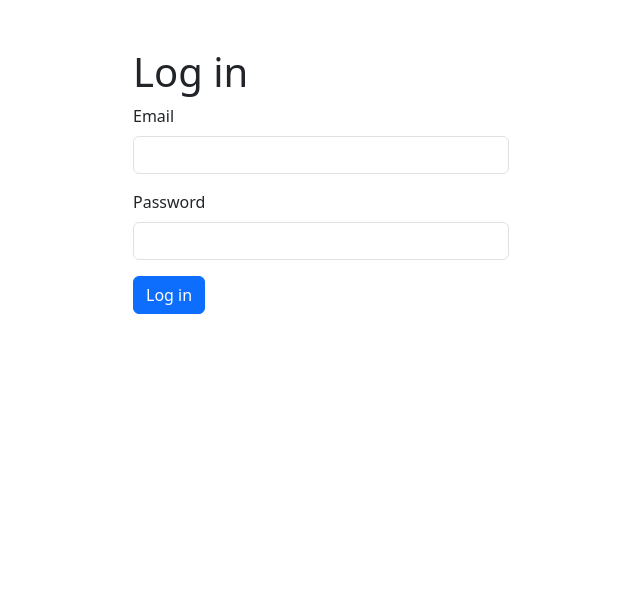
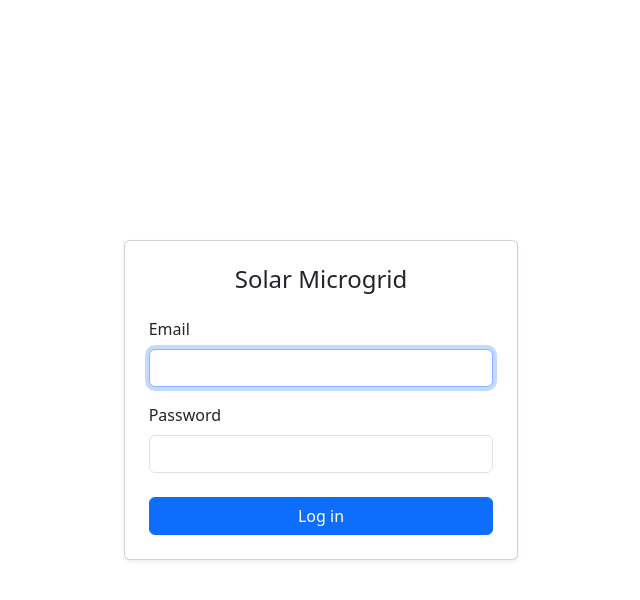
Before and after one commit to sithummadhuranga/solar-microgrid-web, a React (Vite) app in the folder web/: page /login in a window 1280 px wide. Shown: the top 600 px of the page, without its empty margins (319-959 px from the left). Built offline with nearby package versions, Linux system fonts and the light colour scheme; no server answers.

Commit message:
center the login form in a card

```diff
--- a/web/src/pages/Login.tsx
+++ b/web/src/pages/Login.tsx
@@ -2,6 +2,9 @@ import { useState } from 'react'
 import type { FormEvent } from 'react'
 import { useNavigate } from 'react-router'
 import Container from 'react-bootstrap/Container'
+import Row from 'react-bootstrap/Row'
+import Col from 'react-bootstrap/Col'
+import Card from 'react-bootstrap/Card'
 import Form from 'react-bootstrap/Form'
 import Button from 'react-bootstrap/Button'
 import Alert from 'react-bootstrap/Alert'
@@ -47,8 +50,12 @@ function Login() {
   }
 
   return (
-    <Container style={{ maxWidth: '400px' }} className="mt-5">
-      <h1>Log in</h1>
+    <Container fluid className="min-vh-100 d-flex align-items-center justify-content-center">
+      <Row className="w-100">
+        <Col xs={12} sm={8} md={5} lg={4} className="mx-auto">
+          <Card className="shadow-sm">
+            <Card.Body className="p-4">
+              <h1 className="h4 mb-4 text-center">Solar Microgrid</h1>
 
               {error && <Alert variant="danger">{error}</Alert>}
 
@@ -59,10 +66,11 @@ function Login() {
                     value={identifier}
                     onChange={(e) => setIdentifier(e.target.value)}
                     required
+                    autoFocus
                   />
                 </Form.Group>
 
-        <Form.Group className="mb-3">
+                <Form.Group className="mb-4">
                   <Form.Label>Password</Form.Label>
                   <Form.Control
                     type="password"
@@ -72,10 +80,14 @@ function Login() {
                   />
                 </Form.Group>
 
-        <Button type="submit" variant="primary">
+                <Button type="submit" variant="primary" className="w-100">
                   Log in
                 </Button>
               </Form>
+            </Card.Body>
+          </Card>
+        </Col>
+      </Row>
     </Container>
   )
 }
```
Lines whose indentation alone changed are shown as unchanged.
